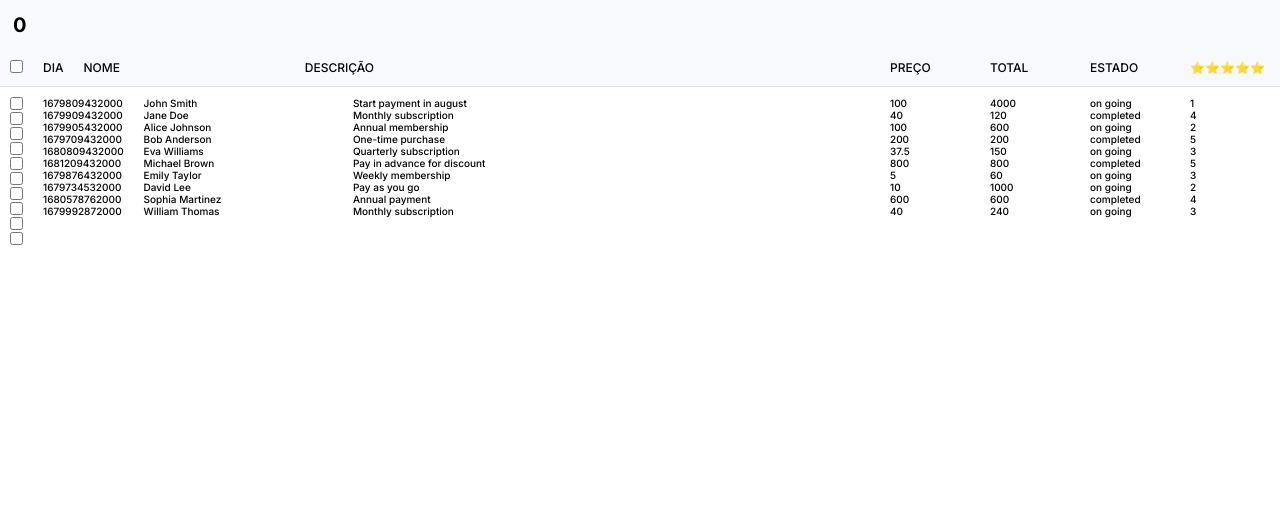
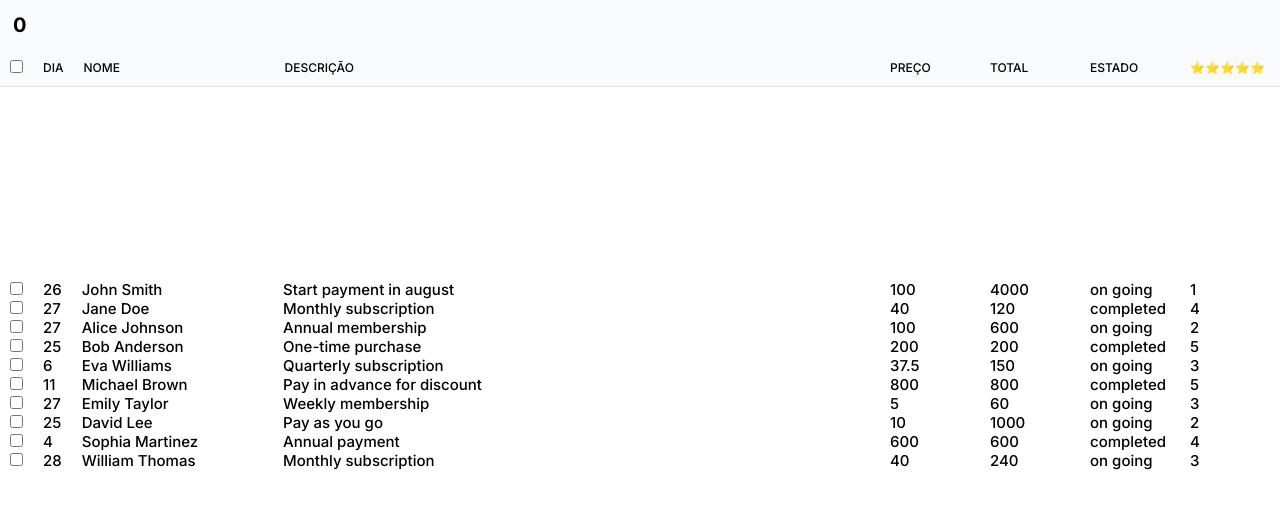
Before and after one commit to Hugo-Farias/fin-table, a React (Vite) app: page / in a window 1280 px wide. Shown: the top 508 px of the page. Built offline with nearby package versions, Linux system fonts and the light colour scheme.

Commit message:
aligned table cotent, still a mess

```diff
--- a/src/components/MainTable.scss
+++ b/src/components/MainTable.scss
@@ -19,7 +19,7 @@
     }
 
     &.description {
-      flex-grow: 4;
+      flex-grow: 5;
     }
   }
 }
@@ -35,6 +35,10 @@
   & > .columns {
     background-color: var(--color-titlebar);
     display: flex;
+    position: fixed;
+    margin-top: -3rem;
+    width: 100%;
+    backdrop-filter: blur(0.4rem);
     //justify-content: space-between;
     font-size: 1.2rem;
     border-bottom: 1px solid rgba(gray, 0.2);
@@ -44,7 +48,14 @@
   }
 
   & > .table-contents {
+    margin-top: 3rem;
     display: flex;
+    font-size: 1.5rem;
+    //background-color: red;
     @include columnsAndContent();
+
+    & > .c-name {
+      padding-block: 20rem;
+    }
   }
 }
--- a/src/components/MainTable.tsx
+++ b/src/components/MainTable.tsx
@@ -17,11 +17,11 @@ const categories = [
 const MainTable = function () {
   const products: Bill[] = dummy;
 
-  // const day = products.map((v) => {
-  //   return v.day;
-  // });
+  const day = products.map((v) => {
+    return formatDate(v.day, ["day", "day", "day"]);
+  });
 
-  // console.log(formatDate(day[3], ["year", "month", "day"]));
+  // console.log(day);
 
   const cNameJSX = categories.map((v, i) => {
     return (
@@ -33,7 +33,14 @@ const MainTable = function () {
 
   const tableContentsJSX = categories.map((v, i) => {
     const out = products.map((pv, pi) => {
-      const content = pv[v.cName] ? pv[v.cName] : v.content;
+      const category = v.cName;
+      const product = pv[v.cName];
+      let content = product ? product : v.content;
+
+      if (category === "day") {
+        console.log(formatDate(content, ["year", "month", "day"]));
+        content = new Date(content).getDate();
+      }
 
       return (
         <div key={pi} className={`c-name ${v.cName}`}>
--- a/src/index.scss
+++ b/src/index.scss
@@ -26,7 +26,7 @@
 body {
   --color-background: #fff;
   --color-font: black;
-  --color-titlebar: #f7f9fd;
+  --color-titlebar: rgba(247, 249, 253, 0.8);
 
   background-color: var(--color-background);
   color: var(--color-font);
```
